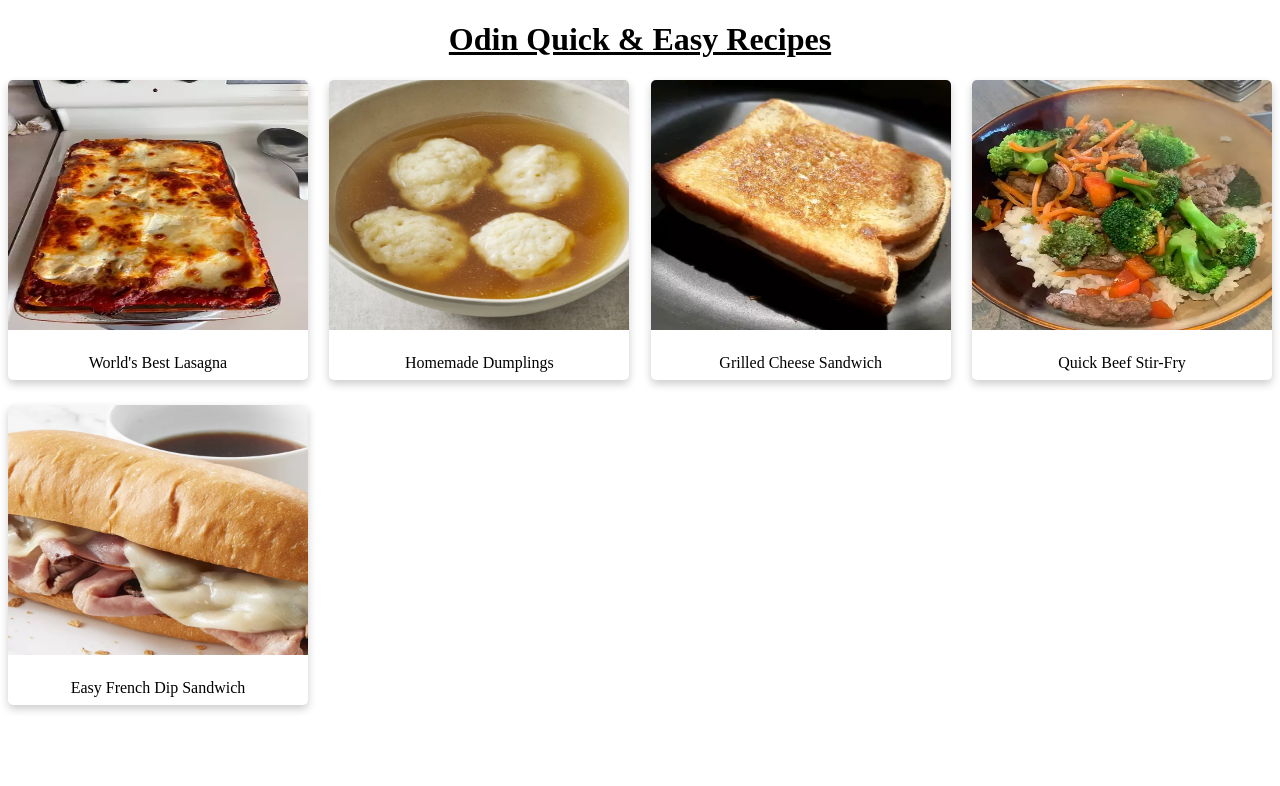
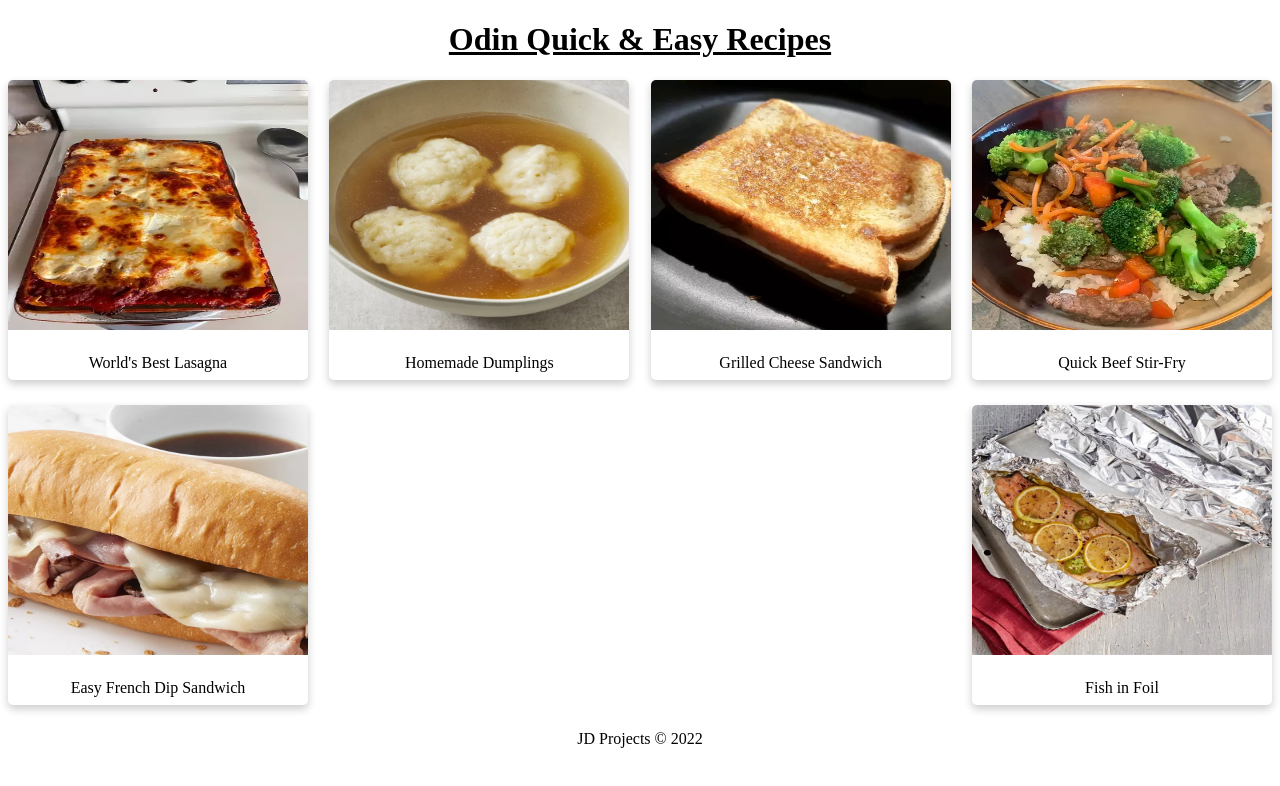
Before and after one commit to jenipdang/Odin_practices, a plain HTML site: page odin-recipes/index.html in a window 1280 px wide. Drawn offline with Linux system fonts and the light colour scheme.

Commit message:
last update with all styles

```diff
--- a/odin-recipes/index.html
+++ b/odin-recipes/index.html
@@ -42,6 +42,13 @@
                 <a href="./recipes/frenchDip.html">Easy French Dip Sandwich</a>
             </div>
         </div>
+        <div class="card">
+            <img src="./images/fish-in-foil.jpeg" alt="fish-in-foil" style="width: 100%;">
+            <div class="container">
+                <a href="./recipes/fishInFoil.html">Fish in Foil</a>
+            </div>
+        </div>
     </div>
+    <footer> JD Projects &copy; 2022</footer>
 </body>
 </html>
--- a/odin-recipes/style.css
+++ b/odin-recipes/style.css
@@ -38,3 +38,11 @@ img {
     color: black;
     text-decoration: none;
 }
+
+.head {
+    text-align: center;
+}
+
+footer {
+    text-align: center;
+}
```
Also changed, not shown: odin-recipes/recipes/fishInFoil.html (+5 -2 lines), odin-recipes/images/fish-in-foil.jpeg (added).
